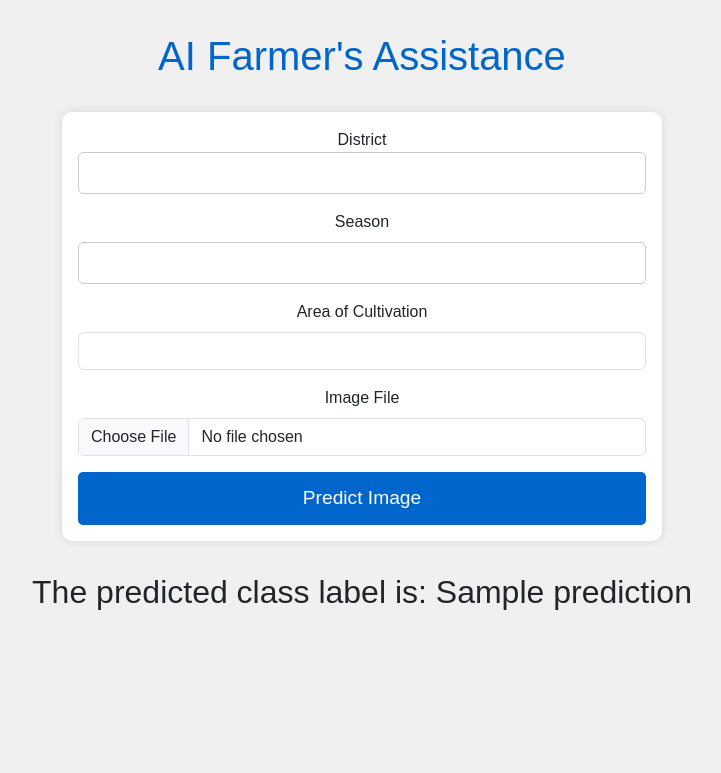
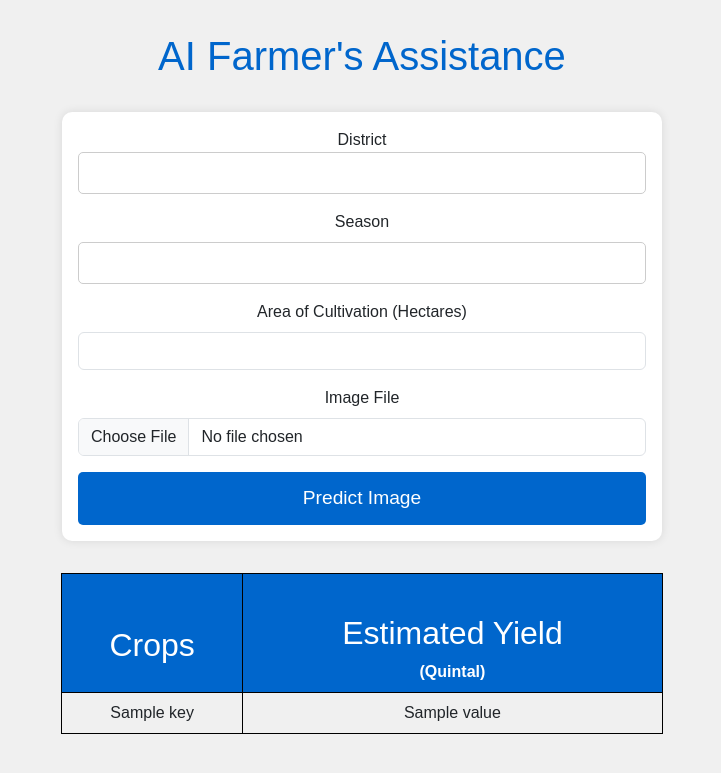
Before and after one commit to FaisalKhan19/AI-Farmer-s-Assistance, a Flask app: template templates/index.html in a window 1280 px wide. Shown: the top 773 px of the page, without its empty margins (278-999 px from the left). Run offline with Flask 3, Linux system fonts and the light colour scheme; the template is opened without the code that fills it: most values are stand-ins (such as "Sample title", 1, 10 or a date in 2020); parts of the project's set-up code (start-up, migrations or seed data) failed here and were passed over.

Commit message:
Updated index.html

```diff
--- a/templates/index.html
+++ b/templates/index.html
@@ -16,11 +16,13 @@
             font-family: Arial, sans-serif;
             background-color: #f0f0f0;
         }
+
         h1 {
             color: #0066cc;
             text-align: center;
             margin-top: 2rem;
         }
+
         form {
             background-color: #fff;
             padding: 2rem;
@@ -29,6 +31,7 @@
             max-width: 600px;
             margin: 2rem auto;
         }
+
         input[type="text"],
         input[type="email"],
         textarea {
@@ -39,6 +42,7 @@
             border-radius: 5px;
             font-size: 1rem;
         }
+
         input[type="submit"] {
             display: block;
             width: 100%;
@@ -51,12 +55,40 @@
             font-size: 1.2rem;
             cursor: pointer;
         }
+
         input[type="submit"]:hover {
             background-color: #0052a3;
         }
+
         h2 {
             text-align: center;
             margin-top: 2rem;
+        }
+
+        table {
+            border-collapse: collapse;
+            width: 47%;
+            margin: 0 auto;
+        }
+
+        th,
+        td {
+            padding: 8px;
+            text-align: center;
+            border: 1px solid black;
+        }
+
+        th {
+            background-color: #0066cc;
+            color: white;
+        }
+
+        tr:nth-child(even) {
+            background-color: #f2f2f2;
+        }
+
+        tr:hover {
+            background-color: #ddd;
         }
     </style>
 </head>
@@ -73,7 +105,7 @@
             <input type="text" class="form-control" id="season" name="season">
         </div>
         <div class="mb-3">
-            <label class="form-label">Area of Cultivation</label>
+            <label class="form-label">Area of Cultivation (Hectares)</label>
             <input class="form-control" id="area" name="area">
         </div>
         <div class="mb-3">
@@ -82,26 +114,29 @@
         </div>
         <input class="btn btn-primary mt-3" type="submit" value="Predict Image">
     </form>
-
     {% if prediction is defined %}
-    <h2>The predicted class label is: {{ prediction }}</h2>
+    <table>
+        <thead>
+            <tr>
+                <th>
+                    <h2>Crops</h2>
+                </th>
+                <th>
+                    <h2>Estimated Yield</h2>
+                    (Quintal)
+                </th>
+            </tr>
+        </thead>
+        <tbody>
+            {% for key, value in prediction.items() %}
+            <tr>
+                <td> {{ key }} </td>
+                <td> {{ value }} </td>
+            </tr>
+            {% endfor %}
+        </tbody>
+    </table>
     {% endif %}
-    <script>
-        $(document).ready(function() {
-    $("#district-input").on("keyup", function() {
-        var value = $(this).val().toLowerCase();
-        $("#district-options li").filter(function() {
-            $(this).toggle($(this).text().toLowerCase().indexOf(value) > -1)
-        });
-    });
-    $("#district-options li a").on("click", function() {
-        var value = $(this).data("value");
-        $("#district-dropdown").text($(this).text());
-        $("#district-input").val(value);
-    });
-});
-
-    </script>
 </body>
 
 </html>
```
